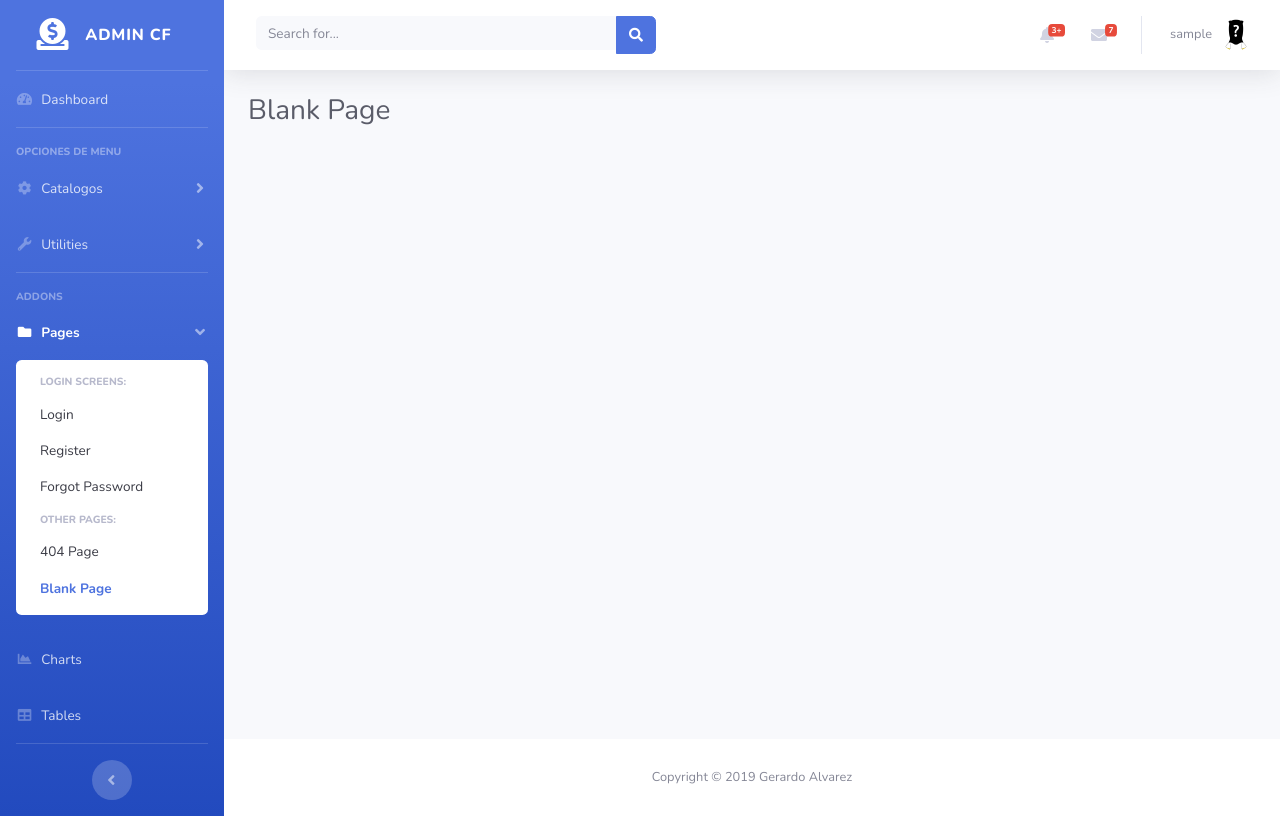
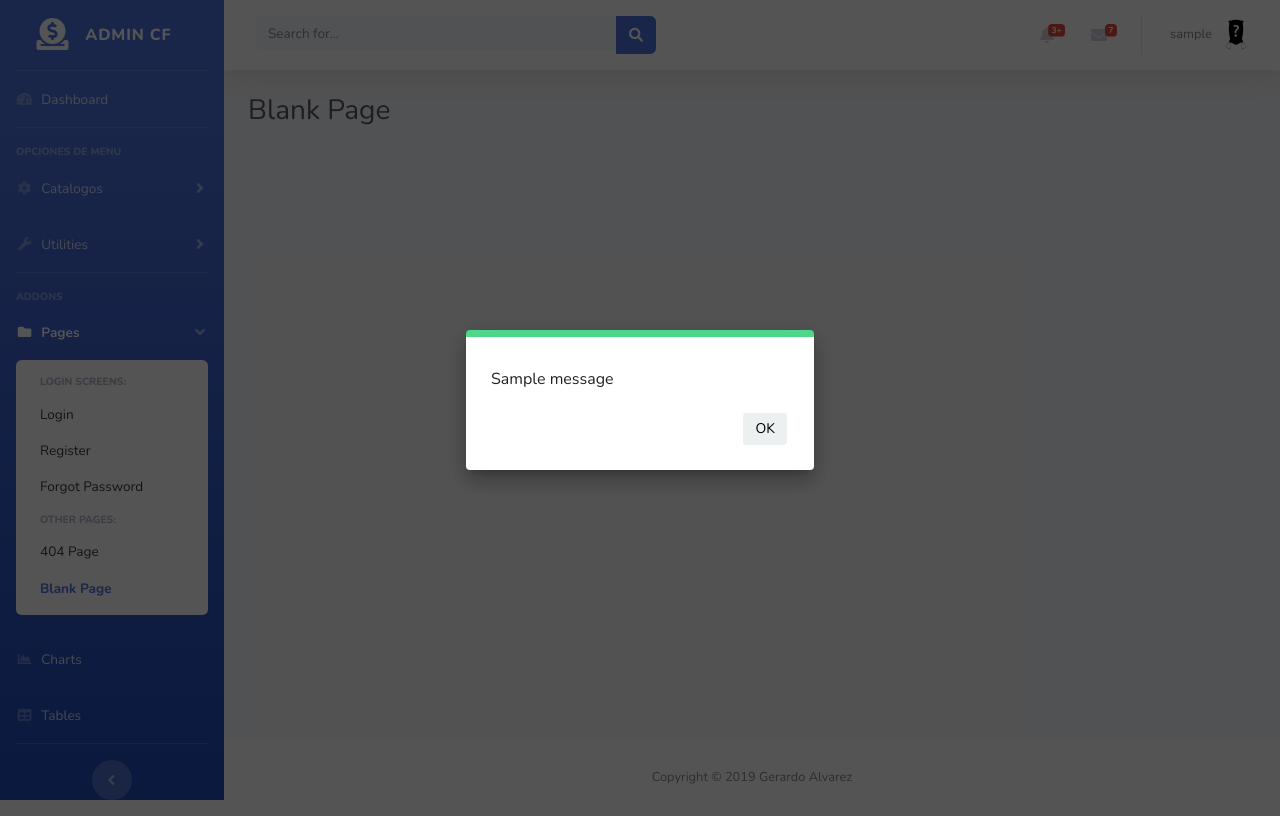
Before and after one commit to gerardam/AppCF, a Django app: page / in a window 1280 px wide. Run offline with Django 3.2, Linux system fonts and the light colour scheme; a user stored in the database is signed in; tables that the repository leaves empty hold one stand-in row (values such as "Sample post"); one stand-in notice (Sample message) is shown; some libraries are stand-ins or nearby versions.

Commit message:
Personalizar color al inactivar una marca desde la base

```diff
--- a/inv/views.py
+++ b/inv/views.py
@@ -1,6 +1,7 @@
 from django.shortcuts import render, redirect
 from django.views import generic
 from django.urls import reverse_lazy
+from django.contrib import messages
 from django.contrib.auth.mixins import LoginRequiredMixin
 from .models import Categoria, SubCategoria, Marca, UnidadMedida, Producto
 from .forms import CategoriaForm, SubCategoriaForm, MarcaForm, UMForm, ProductoForm
@@ -123,6 +124,7 @@ def marca_inactivar(request, id):
     if request.method=='POST':
         marca.estado = False
         marca.save()
+        messages.success(request, 'Marca inactivada')
         return redirect('inv:marca_list')
 
     return render(request, template_name, contexto)
--- a/templates/base/base.html
+++ b/templates/base/base.html
@@ -435,6 +435,13 @@
         return false;
       }
       function mensaje(msg, color="green") {
+        if(color == "success"){
+          color = "green";
+        }
+        else if(color == "error"){
+          color = "red";
+        }
+
         $.alert({
           title: '',
           theme: 'material',
@@ -442,6 +449,13 @@
           content: msg
         });
       }
+
+      {% if messages %}
+        {% for message in messages %}
+          mensaje('{{ message }}', '{{ message.tags }}');
+        {% endfor %}
+      {% endif %}
+
     </script>
     {% endblock control_modal %}
 
```
